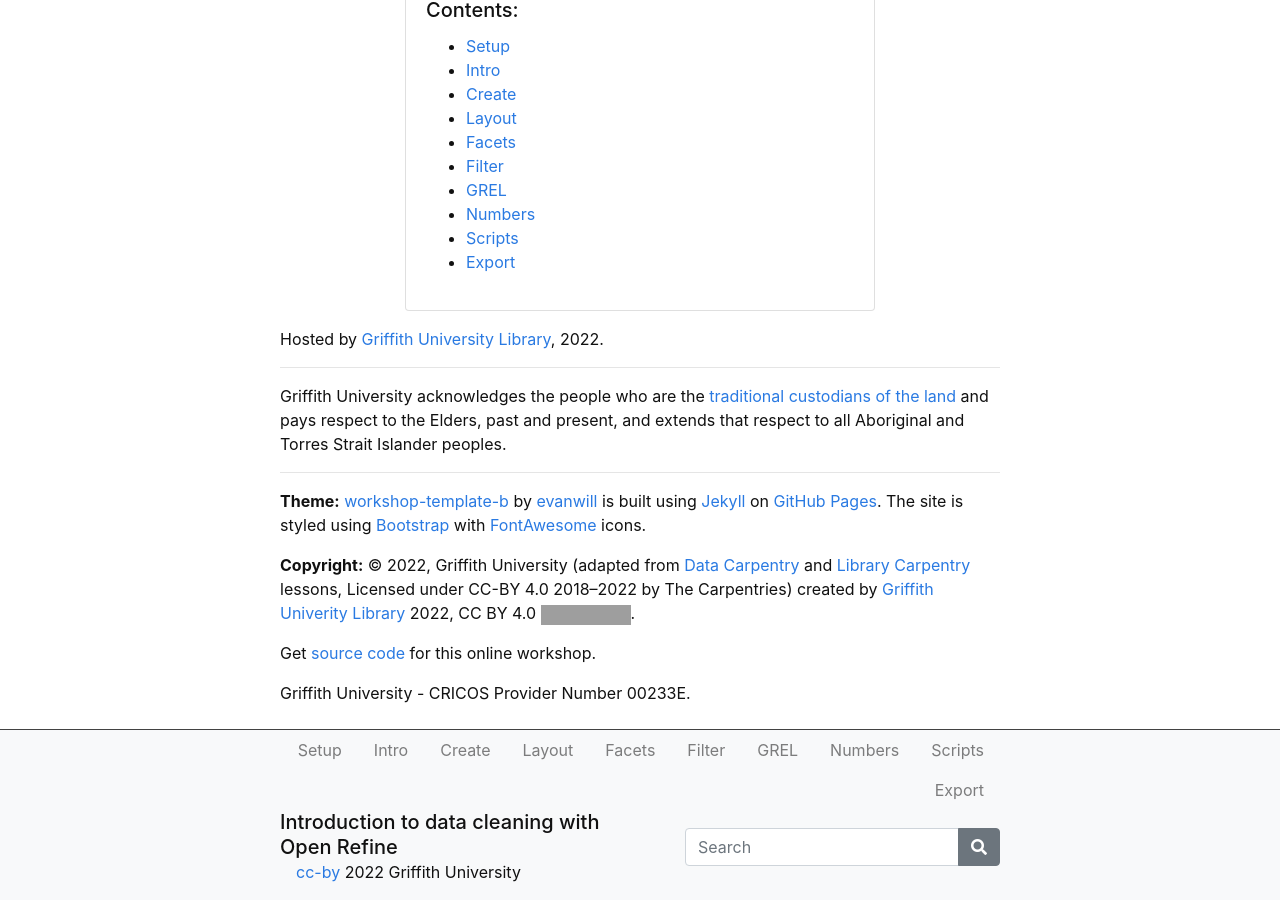
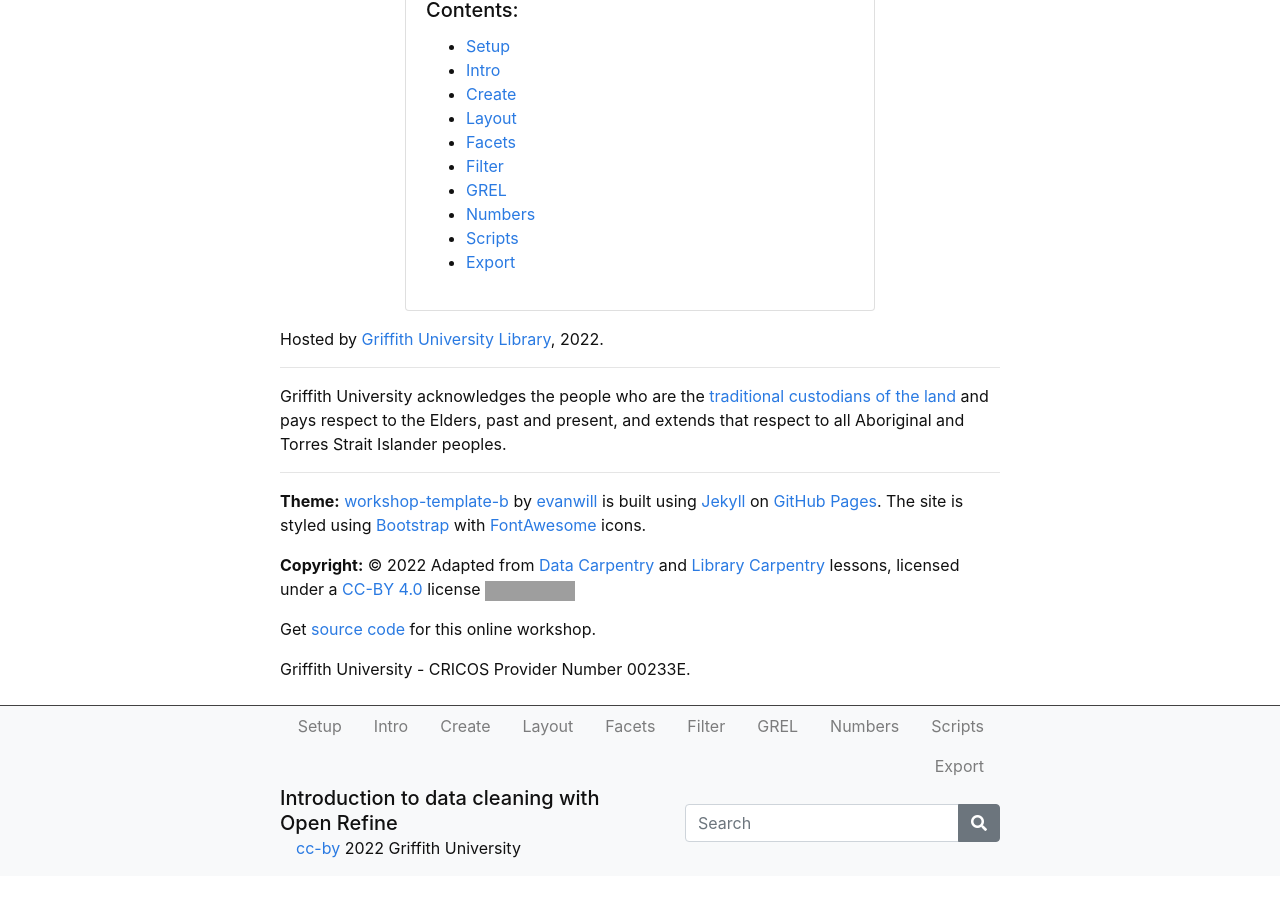
Before and after one commit to GriffithUniLibrary/data-cleaning-intro, a Jekyll site: the page built from index.md, in a window 1280 px wide and 900 px high, scrolled down 937 px. Built offline with Jekyll 4.4.1, drawn with Linux system fonts in a browser that asks for light colours; after the commit the page ends 1813 px from its top, so only the background shows below that; grey boxes are pictures that could not be loaded.

Commit message:
Update credits.html

```diff
--- a/_includes/credits.html
+++ b/_includes/credits.html
@@ -1,4 +1,4 @@
 <p>Griffith University acknowledges the people who are the <a href="https://www.griffith.edu.au/about-griffith/first-peoples" target="_blank" rel="noopener">traditional custodians of the land</a> and pays respect to the Elders, past and present, and extends that respect to all Aboriginal and Torres Strait Islander peoples.</p>---
 <p><strong>Theme:</strong> <a href="https://github.com/evanwill/workshop-template-b" target="_blank" rel="noopener">workshop-template-b</a> by <a href="https://github.com/evanwill/" target="_blank" rel="noopener">evanwill</a> is built using <a href="https://jekyllrb.com/" target="_blank" rel="noopener">Jekyll</a> on <a href="https://pages.github.com/" target="_blank" rel="noopener">GitHub Pages</a>. The site is styled using <a href="https://getbootstrap.com/" target="_blank" rel="noopener">Bootstrap</a> with <a href="https://fontawesome.com/" target="_blank" rel="noopener">FontAwesome</a> icons.</p>
-<p><strong>Copyright:</strong> © 2022, Griffith University (adapted from <a href="https://datacarpentry.org/lessons/#social-science-curriculum" target="_blank" rel="noopener">Data Carpentry</a> and <a href="https://librarycarpentry.org/lessons/" target="_blank" rel="noopener">Library Carpentry</a> lessons, Licensed under CC-BY 4.0 2018–2022 by The Carpentries) created by <a href="https://github.com/{{ site.github_username }}">{{ site.author }}</a> {{ site.pub_year}}, CC BY 4.0 <a href="http://creativecommons.org/licenses/by/4.0/" rel="license"><img src="https://i.creativecommons.org/l/by/4.0/88x31.png" alt="Creative Commons License" /></a>.</p>
+<p><strong>Copyright:</strong> © {{ site.pub_year}} <a href="https://www.griffith.edu.au/library" target="_blank" rel="noopener"></a> Adapted from <a href="https://datacarpentry.org/lessons/#social-science-curriculum" target="_blank" rel="noopener">Data Carpentry</a> and <a href="https://librarycarpentry.org/lessons/" target="_blank" rel="noopener">Library Carpentry</a> lessons, licensed under a <a href="https://creativecommons.org/licenses/by/4.0/" rel="license">CC-BY 4.0 </a>license <img src="https://licensebuttons.net/l/by/4.0/88x31.png" alt="Creative Commons License"/></p>
 <p>Get <a href="{{ site.repo }}" target="_blank" rel="noopener">source code</a> for this online workshop.<p>
```
